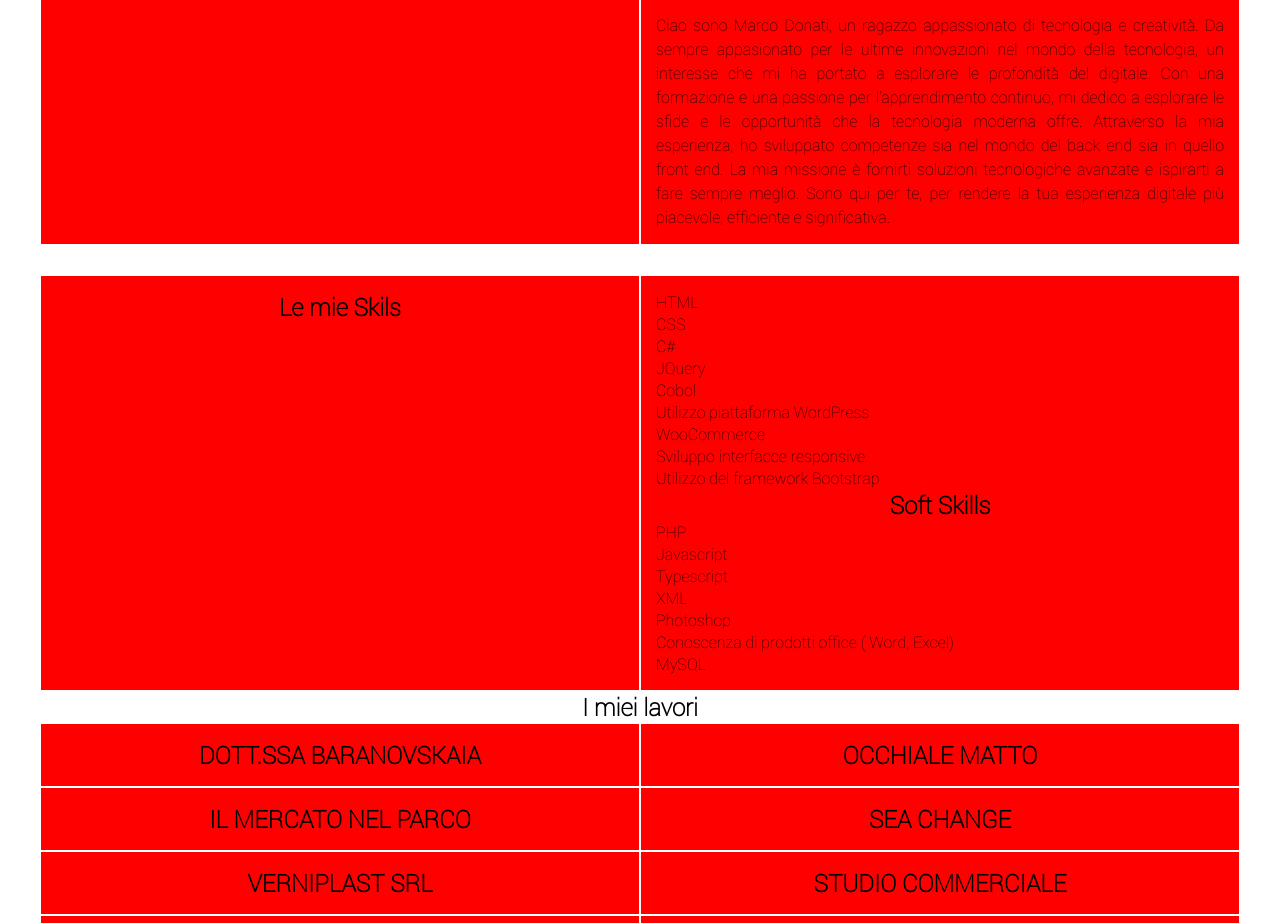
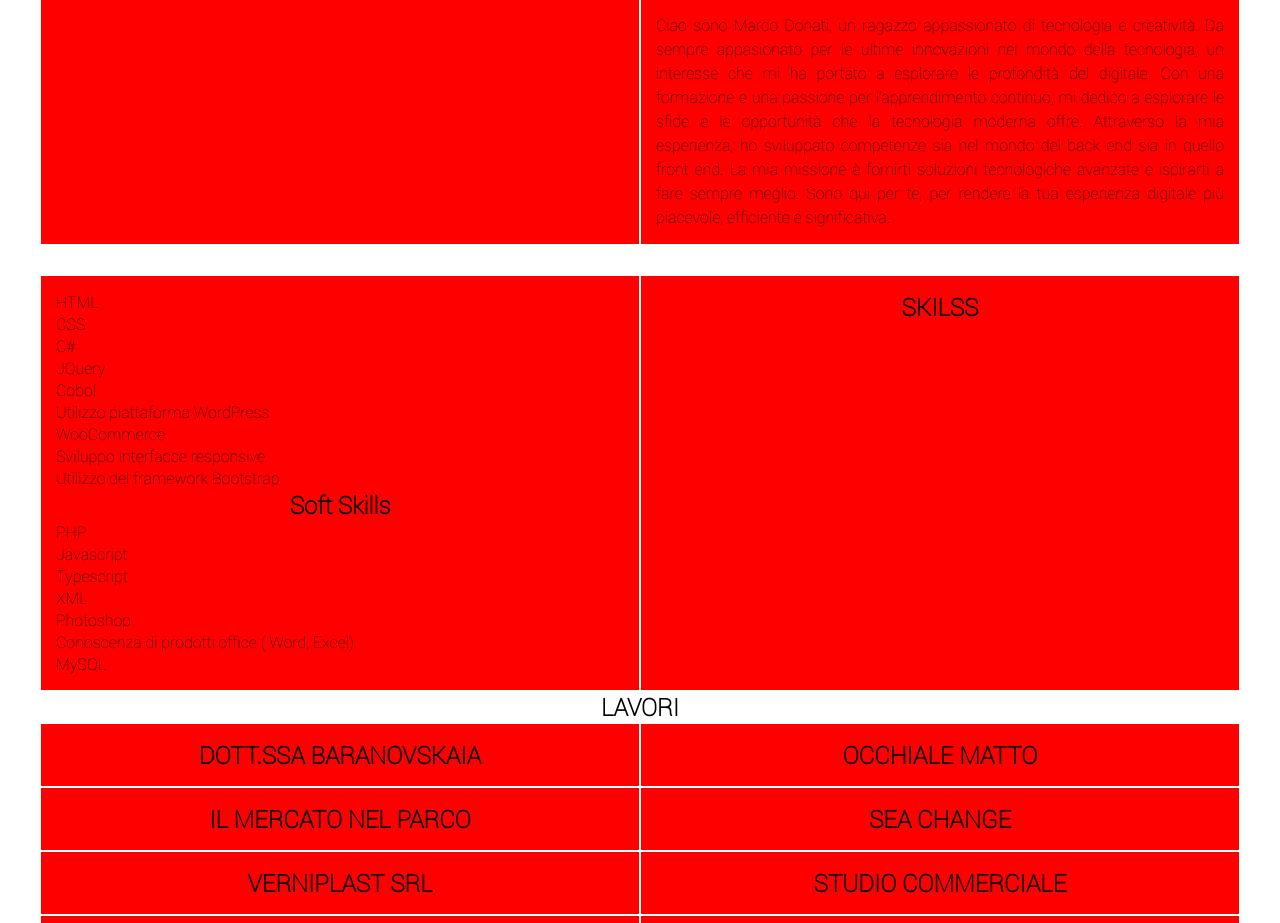
Before and after one commit to Marcod93/marcodonati, a plain HTML site: page index.html in a window 1280 px wide. Shown: the part 177-1100 px from the top of the page. Drawn offline with Linux system fonts and the light colour scheme.

Commit message:
aggiunto img

```diff
--- a/index.html
+++ b/index.html
@@ -40,9 +40,6 @@
 
         <!--Le mie Sckils-->
         <div class='photo-grid-item skils'>
-         <h2>Le mie Skils</h2>
-        </div>
-        <div class='photo-grid-item skils'>
           <ul>
             <li>HTML</li>
             <li>CSS</li>
@@ -65,8 +62,12 @@
               <li>MySQL</li>
           </ul>
         </div>
+        <div class='photo-grid-item skils'>
+         <h2>SKILSS</h2>
+        </div>
+
         <div style="width: 100%;">
-          <h2 style="text-align: center;">I miei lavori</h2>
+          <h2 style="text-align: center;">LAVORI</h2>
         </div>
         <!--I miei lavori-->
         <div class='photo-grid-item lavori'>
```
Also changed, not shown: assets/img/benfatto.png (added), assets/img/dottoressa.png (added), assets/img/etnica.png (added), assets/img/logo.jpg (added), assets/img/martina.png (added), assets/img/msa.png (added), assets/img/occhialematto.png (added), assets/img/romabarshow.png (added), assets/img/sacit.png (added), assets/img/seachange.png (added), assets/img/theshave.png (added), assets/img/verniplast.png (added).
